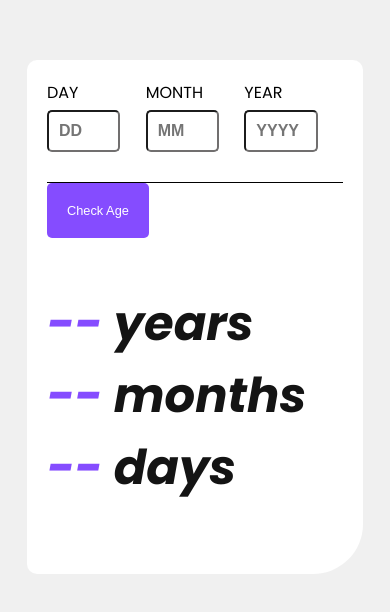
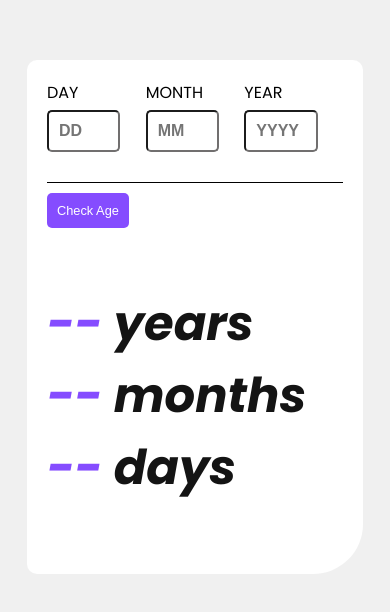
Before and after one commit to lolubabafemi/age_calculator, a React (Vite) app: page / in a window 390 px wide. Shown: the top 612 px of the page. Built offline with nearby package versions, Linux system fonts and the light colour scheme.

Commit message:
button edit

```diff
--- a/src/App.css
+++ b/src/App.css
@@ -106,8 +106,9 @@ input {
   }
 
   button {
-    margin: 0px auto;
+    margin: 10px auto;
     font-size: 0.8rem;
+    padding: 10px;
   }
 
   p {
```
